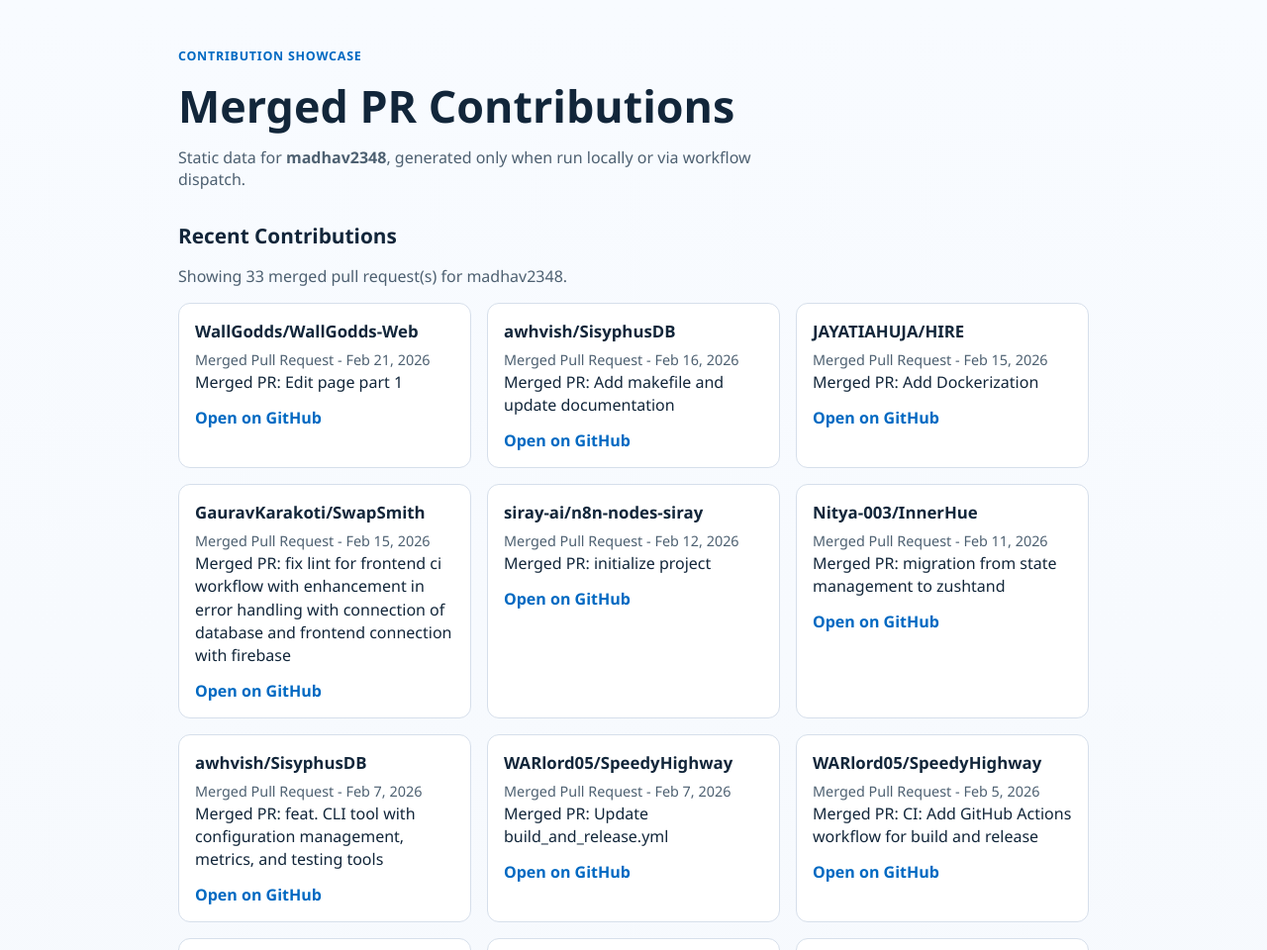
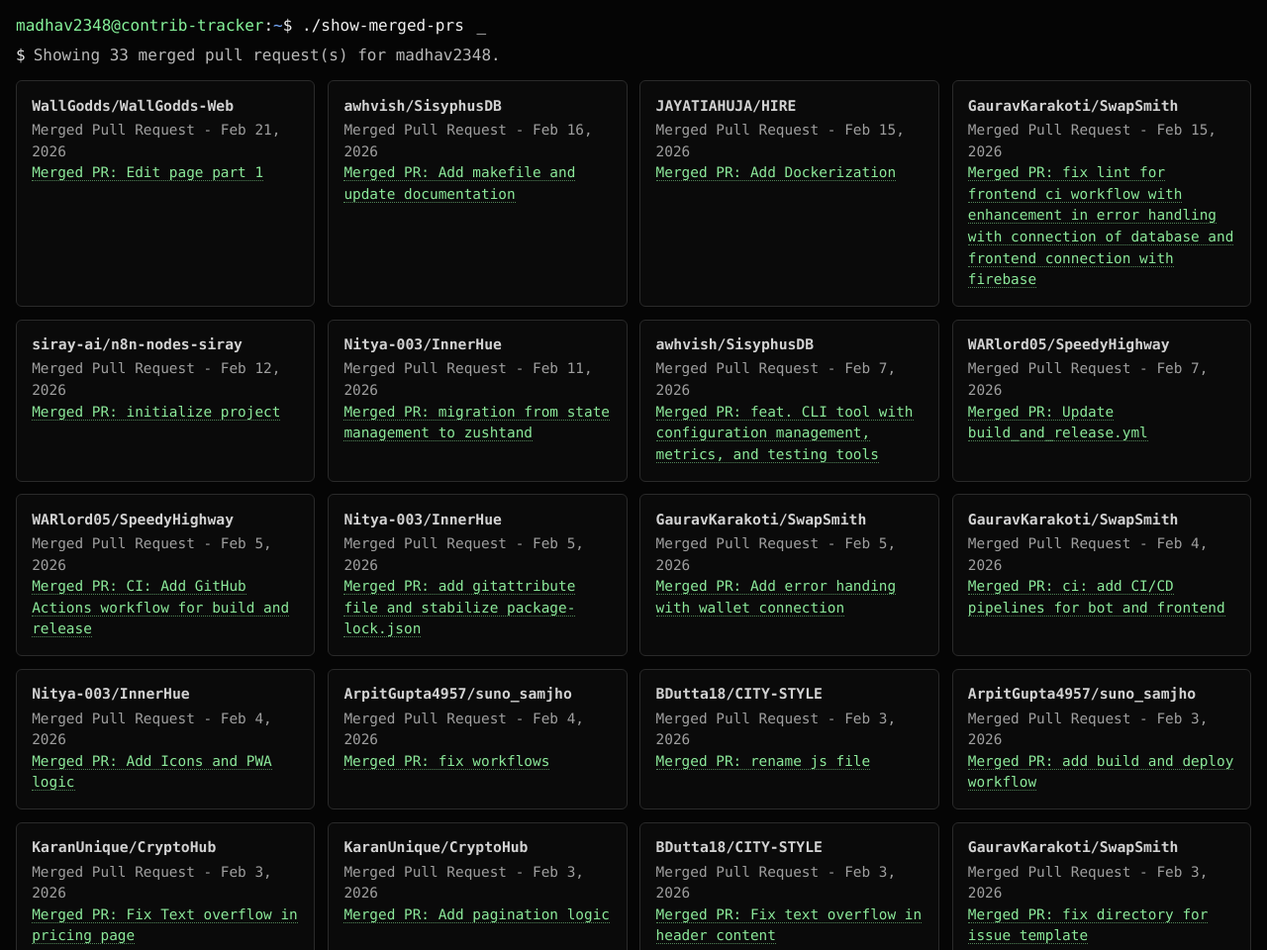
Before and after one commit to madhav2348/my_contribution, a website: page public/index.html in a window 1280 px wide. Shown: the top 960 px of the page at 99% size. Drawn offline with Linux system fonts and the light colour scheme.

Commit message:
change ui to terminal

```diff
--- a/public/index.html
+++ b/public/index.html
@@ -8,25 +8,25 @@
   </head>
   <body>
     <header class="hero">
-      <p class="eyebrow">Contribution Showcase</p>
-      <h1>Merged PR Contributions</h1>
-      <p class="intro">
-        Static data for <strong>madhav2348</strong>, generated only when run locally or via workflow dispatch.
-      </p>
+
     </header>
 
     <main>
-      <section>
-        <h2>Recent Contributions</h2>
+      <section class="terminal">
+        <!-- <div class="terminal-head">
+          <span class="dot red"></span>
+          <span class="dot yellow"></span>
+          <span class="dot green"></span>
+          <span class="terminal-title">madhav2348@contrib-tracker: ~</span>
+        </div> -->
+        <h2>
+          <span class="prompt-user">madhav2348@contrib-tracker</span>:<span class="prompt-path">~</span>$ ./show-merged-prs
+        </h2>
         <p id="status" class="status">Loading static contribution data...</p>
         <div id="contribution-list" class="grid" aria-live="polite"></div>
       </section>
     </main>
 
-    <footer>
-      <small>Built with Bun + pre-generated JSON</small>
-    </footer>
-
     <script src="/script.js" type="module"></script>
   </body>
 </html>
--- a/public/script.js
+++ b/public/script.js
@@ -38,8 +38,11 @@ function renderContributions(contributions) {
         <article class="card">
           <h3>${escapeHtml(item.project)}</h3>
           <p class="meta">${escapeHtml(item.type)} - ${escapeHtml(formatDate(item.date))}</p>
-          <p>${escapeHtml(item.summary)}</p>
-          <a href="${escapeHtml(item.url)}" target="_blank" rel="noreferrer noopener">Open on GitHub</a>
+          <p>
+            <a class="pr-link" href="${escapeHtml(item.url)}" target="_blank" rel="noreferrer noopener">
+              ${escapeHtml(item.summary)}
+            </a>
+          </p>
         </article>
       `,
     )
--- a/public/styles.css
+++ b/public/styles.css
@@ -1,10 +1,13 @@
 :root {
-  --bg: #f4f7fb;
-  --text: #12263a;
-  --muted: #4d6071;
-  --card: #ffffff;
-  --accent: #0069c2;
-  --border: #d6dfeb;
+  --bg: #000000;
+  --bg-panel: #050505;
+  --bg-card: #0a0a0a;
+  --text: #f1f1f1;
+  --muted: #b8b8b8;
+  --accent: #4ee37a;
+  --border: #2e2e2e;
+  --link: #8ce99a;
+  --chrome: #3a3a3a;
 }
 
 * {
@@ -13,126 +16,191 @@
 
 body {
   margin: 0;
-  font-family: "Segoe UI", Tahoma, Geneva, Verdana, sans-serif;
-  background: linear-gradient(180deg, #f8fbff 0%, var(--bg) 100%);
+  min-height: 100vh;
+  font-family: "Ubuntu Mono", "Cascadia Mono", "JetBrains Mono", Consolas, monospace;
   color: var(--text);
+  background: var(--bg);
+  position: relative;
+  overflow-x: hidden;
+  overflow-y: auto;
+}
+
+body::before {
+  content: "";
+  position: fixed;
+  inset: 0;
+  pointer-events: none;
+  opacity: 0.05;
+  background: repeating-linear-gradient(
+    to bottom,
+    rgba(0, 0, 0, 0) 0,
+    rgba(0, 0, 0, 0) 2px,
+    rgba(255, 255, 255, 0.06) 3px,
+    rgba(0, 0, 0, 0) 4px
+  );
 }
 
 .hero,
-main,
-footer {
-  width: min(920px, 92%);
+main {
+  width: 100%;
   margin: 0 auto;
 }
 
 .hero {
-  padding: 3rem 0 2rem;
+  display: none;
 }
 
-.eyebrow {
-  margin: 0;
-  color: var(--accent);
-  font-weight: 700;
-  letter-spacing: 0.06em;
-  text-transform: uppercase;
-  font-size: 0.78rem;
+main {
+  min-height: 100vh;
+  padding: 0;
 }
 
-h1 {
-  margin: 0.7rem 0;
-  font-size: clamp(1.8rem, 4vw, 2.8rem);
+.terminal {
+  min-height: 100vh;
+  border: 0;
+  border-radius: 0;
+  background: var(--bg-panel);
+  box-shadow: none;
+  padding: 1rem;
 }
 
-.intro {
-  margin: 0;
-  max-width: 68ch;
-  color: var(--muted);
+.terminal-head {
+  display: flex;
+  align-items: center;
+  gap: 0.45rem;
+  border: 1px solid #525252;
+  border-radius: 6px;
+  background: linear-gradient(180deg, #4b4b4b, var(--chrome));
+  padding: 0.45rem 0.6rem;
+  margin: 0 0 0.9rem;
+}
+
+.terminal-head::after {
+  content: "";
+  display: block;
+  flex: 1;
+}
+
+.dot {
+  width: 0.62rem;
+  height: 0.62rem;
+  border-radius: 50%;
+  border: 1px solid rgba(0, 0, 0, 0.35);
+}
+
+.dot.red {
+  background: #f9675d;
+}
+
+.dot.yellow {
+  background: #f4bf4f;
+}
+
+.dot.green {
+  background: #5ccc72;
+}
+
+.terminal-title {
+  margin-left: 0.45rem;
+  color: #ececec;
+  font-size: 0.8rem;
+  letter-spacing: 0.01em;
 }
 
 h2 {
-  font-size: 1.3rem;
-  margin: 0 0 1rem;
+  margin: 0;
+  color: var(--text);
+  font-size: 1rem;
+  font-weight: 400;
 }
 
-.controls {
-  display: flex;
-  gap: 0.6rem;
-  align-items: end;
-  flex-wrap: wrap;
-  margin-bottom: 0.6rem;
+.prompt-user {
+  color: #86f39a;
 }
 
-.controls label {
-  font-size: 0.9rem;
-  color: var(--muted);
+.prompt-path {
+  color: #76a9fa;
 }
 
-.controls input {
-  min-width: 220px;
-  padding: 0.6rem 0.7rem;
-  border: 1px solid var(--border);
-  border-radius: 8px;
-  font: inherit;
-}
-
-.controls button {
-  padding: 0.6rem 0.9rem;
-  border: 1px solid var(--accent);
-  border-radius: 8px;
-  background: var(--accent);
-  color: #fff;
-  font: inherit;
-  cursor: pointer;
+h2::after {
+  content: "_";
+  color: var(--text);
+  margin-left: 0.2rem;
+  animation: cursor 1s steps(1) infinite;
 }
 
 .status {
-  margin: 0 0 1rem;
+  margin: 0.7rem 0 1rem;
   color: var(--muted);
   min-height: 1.2rem;
 }
 
+.status::before {
+  content: "$";
+  color: #e8e8e8;
+  margin-right: 0.5rem;
+}
+
 .grid {
   display: grid;
-  grid-template-columns: repeat(auto-fit, minmax(250px, 1fr));
-  gap: 1rem;
+  grid-template-columns: repeat(auto-fit, minmax(260px, 1fr));
+  gap: 0.8rem;
 }
 
 .card {
-  background: var(--card);
-  border: 1px solid var(--border);
-  border-radius: 12px;
-  padding: 1rem;
+  border: 1px solid #2a2a2a;
+  border-radius: 6px;
+  background: var(--bg-card);
+  padding: 0.95rem;
 }
 
 .card h3 {
-  margin: 0 0 0.5rem;
-  font-size: 1.05rem;
+  margin: 0 0 0.4rem;
+  font-size: 0.92rem;
+  color: #d2d2d2;
+  word-break: break-word;
 }
 
 .meta {
-  margin: 0 0 0.7rem;
-  color: var(--muted);
-  font-size: 0.9rem;
+  margin: 0 0 0.55rem;
+  color: #9f9f9f;
+  font-size: 0.78rem;
 }
 
 .card p {
   margin: 0;
-  line-height: 1.45;
+  line-height: 1.5;
+  font-size: 0.9rem;
 }
 
 .card a {
-  display: inline-block;
-  margin-top: 0.8rem;
-  color: var(--accent);
+  color: var(--link);
   text-decoration: none;
-  font-weight: 600;
+  border-bottom: 1px dotted rgba(140, 233, 154, 0.55);
 }
 
 .card a:hover {
-  text-decoration: underline;
+  border-bottom-color: var(--link);
 }
 
-footer {
-  padding: 2rem 0 3rem;
-  color: var(--muted);
+@keyframes cursor {
+  0% {
+    opacity: 1;
+  }
+  50% {
+    opacity: 0;
+  }
+  100% {
+    opacity: 1;
+  }
 }
+
+@media (max-width: 700px) {
+  .terminal {
+    padding: 0.8rem;
+  }
+
+  .grid {
+    grid-template-columns: 1fr;
+  }
+}
```
